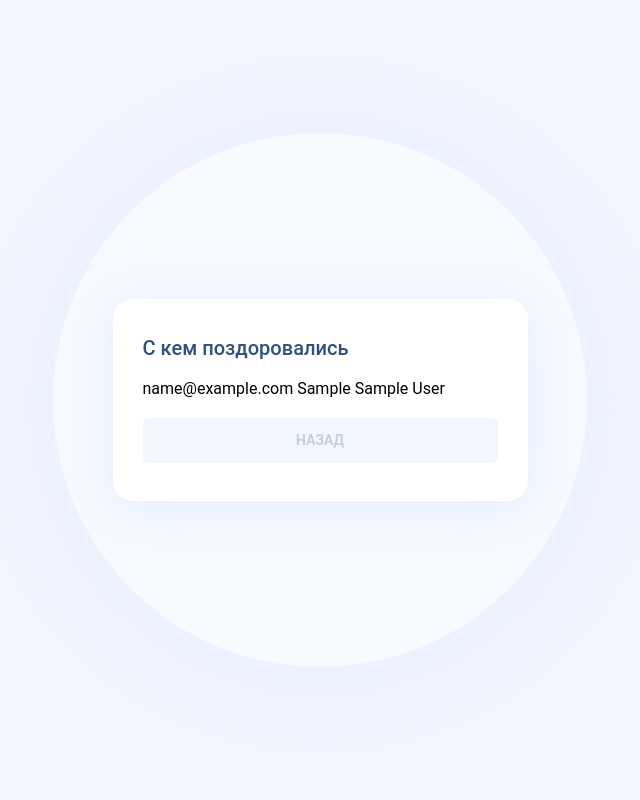
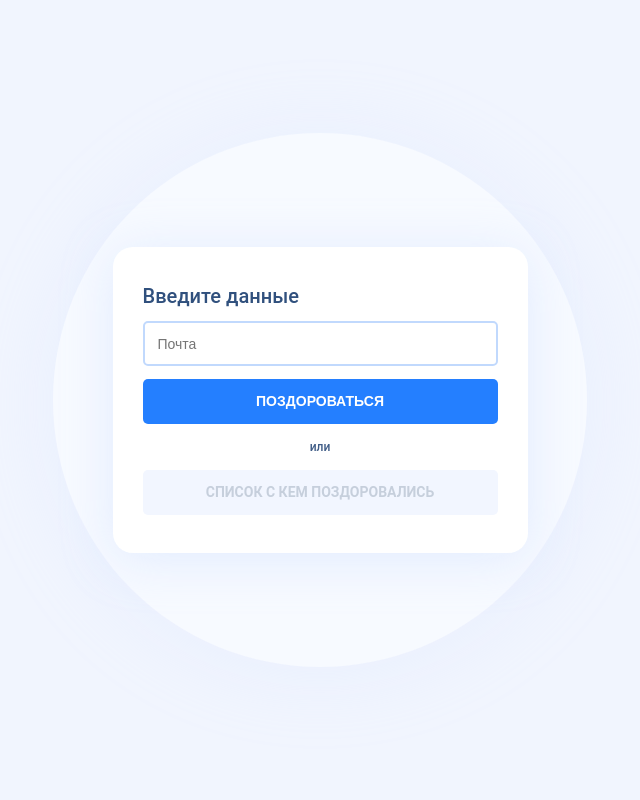
Before and after one commit to KhizhnyakSergey/evo_task_2, a Django app: page / in a window 1280 px wide. Shown: the whole page, without its empty margins (320-960 px from the left). Run offline with Django 4.2, Linux system fonts and the light colour scheme; tables that the repository leaves empty hold one stand-in row (values such as "Sample post").

Commit message:
Сохранение перед сбросом базы данных

```diff
--- a/evo_task2/urls.py
+++ b/evo_task2/urls.py
@@ -20,6 +20,7 @@ from home_page import views
 
 urlpatterns = [
     path('admin/', admin.site.urls),
-    path('', views.home, name='home'),
-    path('home_page/register', UserFormView.as_view(), name='register'),
+    path('check', views.check, name='check'),
+    # path('home_page/register', UserFormView.as_view(), name='register'),
+    path('', UserFormView.as_view(), name='home'),
 ]
--- a/home_page/forms.py
+++ b/home_page/forms.py
@@ -3,5 +3,3 @@ from django import forms
 
 class UserForm(forms.Form):
     email = forms.EmailField(widget=forms.EmailInput(attrs={'placeholder': 'Почта'}))
-    first_name = forms.CharField(widget=forms.TextInput(attrs={'placeholder': "Имя"}))
-    second_name = forms.CharField(widget=forms.TextInput(attrs={'placeholder': "Фамилия"}))
--- a/home_page/models.py
+++ b/home_page/models.py
@@ -4,9 +4,7 @@ from django.db import models
 
 
 class User(models.Model):
-    email = models.EmailField()
-    first_name = models.CharField(max_length=20)
-    second_name = models.CharField(max_length=20)
+    email = models.EmailField(unique=True)
 
     def __str__(self):
         return self.email
--- a/home_page/templates/home_page/home.html
+++ b/home_page/templates/home_page/check.html
@@ -7,30 +7,25 @@
     <link rel="stylesheet" href="{% static 'css/style.css' %}" type="text/css">
 </head>
 <body>
-
-<!--  hello world-->
-<!--    {% for user in users %}-->
-<!--    <br>{{ user.email }} {{ user.first_name }} {{ user.second_name }}-->
-<!--    {% endfor %}-->
-
     <main>
         <div class="circle"></div>
         <div class="register-form-container">
-            <form method="post" action="/home_page/register">
+            <form method="post" action="home">
                 {% csrf_token %}
                 <h1 class="form-title2">
-                     С кем поздоровались
+                     Всего пользователей {{ count_user }}
                 </h1>
                 <div class="form-fields">
                     <div class="form-field2">
-                        {% for user in users %}
-                        <br>{{ user.email }} {{ user.first_name }} {{ user.second_name }}
+                        <p>Последние с кем поздоровались:</p>
+                        {% for user in reverse_user %}
+                        <br>{{ user.email }}
                         {% endfor %}
                     </div>
 
                 </div>
                 <div class="form-buttons">
-                    <a href="{% url 'register' %}" class="button button-google">Назад</a>
+                    <a href="{% url 'home' %}" class="button button-google">Назад</a>
                 </div>
             </form>
         </div>
--- a/home_page/templates/home_page/register.html
+++ b/home_page/templates/home_page/register.html
@@ -7,28 +7,38 @@
     <link rel="stylesheet" href="{% static 'css/style.css' %}" type="text/css">
 </head>
 <body>
-<!--    <h2>Регистрация</h2>-->
-<!--    <form method="post" action="/home_page/register">-->
-<!--        {% csrf_token %}-->
-<!--        {{ user_form.as_p }}-->
-<!--        <button type="submit">Регистрация</button>-->
-<!--    </form>-->
-
     <main>
         <div class="circle"></div>
         <div class="register-form-container">
-            <form method="post" action="{% url 'register' %}">
+            <form method="post" action="{% url 'home' %}">
                 {% csrf_token %}
+
+                {% if email_add %}
+                <h1 class="form-title">
+                    Привет, {{ email_add }}
+                </h1>
+                <div class="form-buttons">
+<!--                    <button class="button" type="submit">Назад</button>-->
+                    <a href="{% url 'home' %}" class="button">Назад</a>
+                    <div class="divider">или</div>
+                    <a href="{% url 'check' %}" class="button button-google">Список с кем поздоровались</a>
+                </div>
+
+                {% elif email_err %}
+                <h1 class="form-title">
+                    Уже виделись, {{ email_err }}
+                </h1>
+                <div class="form-buttons">
+                     <a href="{% url 'home' %}" class="button">Назад</a>
+                    <div class="divider">или</div>
+                    <a href="{% url 'check' %}" class="button button-google">Список с кем поздоровались</a>
+                </div>
+
+                    {% else  %}
                 <h1 class="form-title">
                     Введите данные
                 </h1>
                 <div class="form-fields">
-                    <div class="form-field">
-                        {{ user_form.first_name }}
-                    </div>
-                    <div class="form-field">
-                        {{ user_form.second_name }}
-                    </div>
                     <div class="form-field">
                         {{ user_form.email }}
                     </div>
@@ -36,8 +46,9 @@
                 <div class="form-buttons">
                     <button class="button" type="submit">Поздороваться</button>
                     <div class="divider">или</div>
-                    <a href="{% url 'home' %}" class="button button-google">Список с кем поздоровались</a>
+                    <a href="{% url 'check' %}" class="button button-google">Список с кем поздоровались</a>
                 </div>
+                {% endif %}
             </form>
         </div>
     </main>
--- a/home_page/views.py
+++ b/home_page/views.py
@@ -1,9 +1,10 @@
+from django.core.exceptions import ObjectDoesNotExist
 from django.http import HttpResponseRedirect
+from mongoengine import DoesNotExist
 from django.shortcuts import render
 from home_page.forms import UserForm
 from django.views import View
 from home_page.models import User
-import pymongo
 # Create your views here.
 
 
@@ -15,29 +16,37 @@ class UserFormView(View):
 
     def post(self, request):
         user_form = UserForm(request.POST)
-        # client = pymongo.MongoClient(
-        #     "mongodb+srv://user:user1234@cluster0.xk2yj.mongodb.net/evo_db?retryWrites=true&w=majority")
-        # db = client.evo_db
-        # coll = db.home_page_user
-        #
-        # data = {
-        #     'email': 'test@gmail.com',
-        #     'first_name': 'testname',
-        #     'second_name': 'testsecondname',
-        # }
-        #
-        # coll.insert_one(data)
+        email_add = None
+        email_err = None
+        email = request.POST['email']
 
         if user_form.is_valid():
-            # совершаем какую-либо бизнес логику
-            # к примеру сохранение в базу данных
+            try:
+                g = User.objects.filter(email__contains=email).all()
+                if str(g.get()) == request.POST['email']:
+                    email_err = request.POST['email']
+                    print('Уже виделись, ', email, email_err)
+            except User.DoesNotExist:
+                User.objects.create(**user_form.cleaned_data)
+                email_add = request.POST['email']
+                print('Привет, ', email_add)
+            except ObjectDoesNotExist:
+                User.objects.create(**user_form.cleaned_data)
+                email_add = request.POST['email']
+                print('Привет, ', email_add)
 
-            User.objects.create(**user_form.cleaned_data)
             # return HttpResponseRedirect('/')
-        return render(request, 'home_page/register.html', context={'user_form': user_form})
+        return render(request, 'home_page/register.html',
+                      context={'user_form': user_form,
+                               'email_add': email_add,
+                               'email_err': email_err})
 
 
-def home(request):
-    user_form = UserForm()
-    users = User.objects.order_by('email')
-    return render(request, 'home_page/home.html', context={'user_form': user_form, 'users': users})
+def check(request):
+    users = User.objects.all()[::-1]
+    reverse_user = users[:15]
+    count_user = User.objects.count()
+    return render(request, 'home_page/check.html',
+                  context={'users': users,
+                           'count_user': count_user,
+                           'reverse_user': reverse_user})
```
Also changed, not shown: home_page/migrations/0005_alter_user_options_remove_user_first_name_and_more.py (added).
